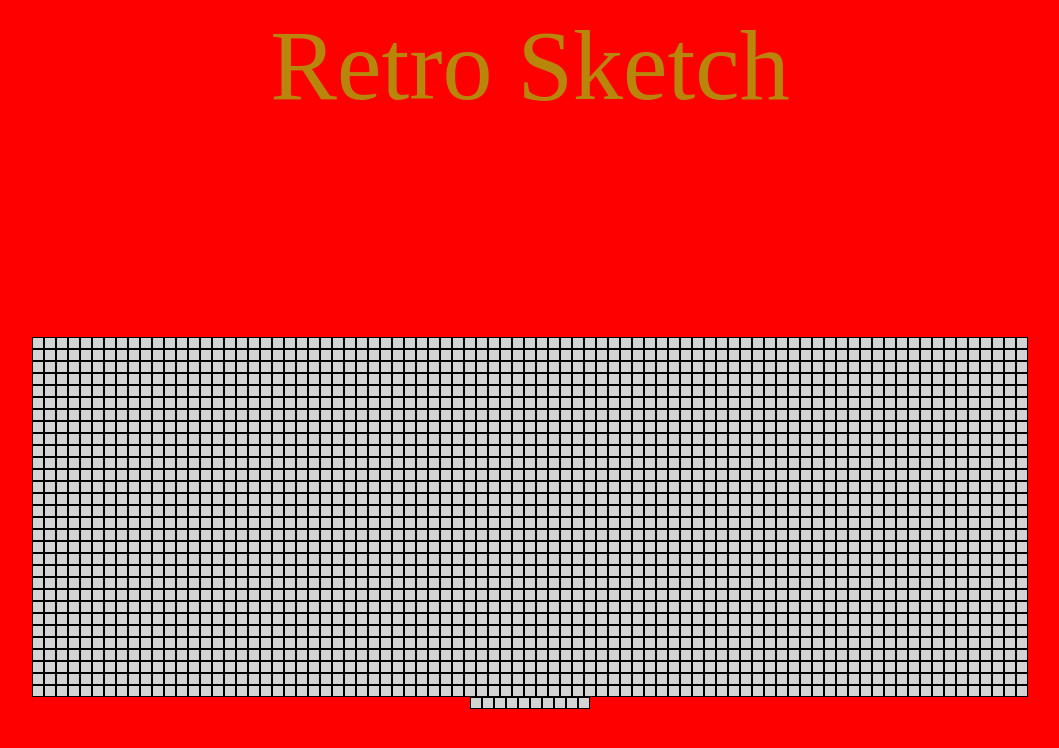
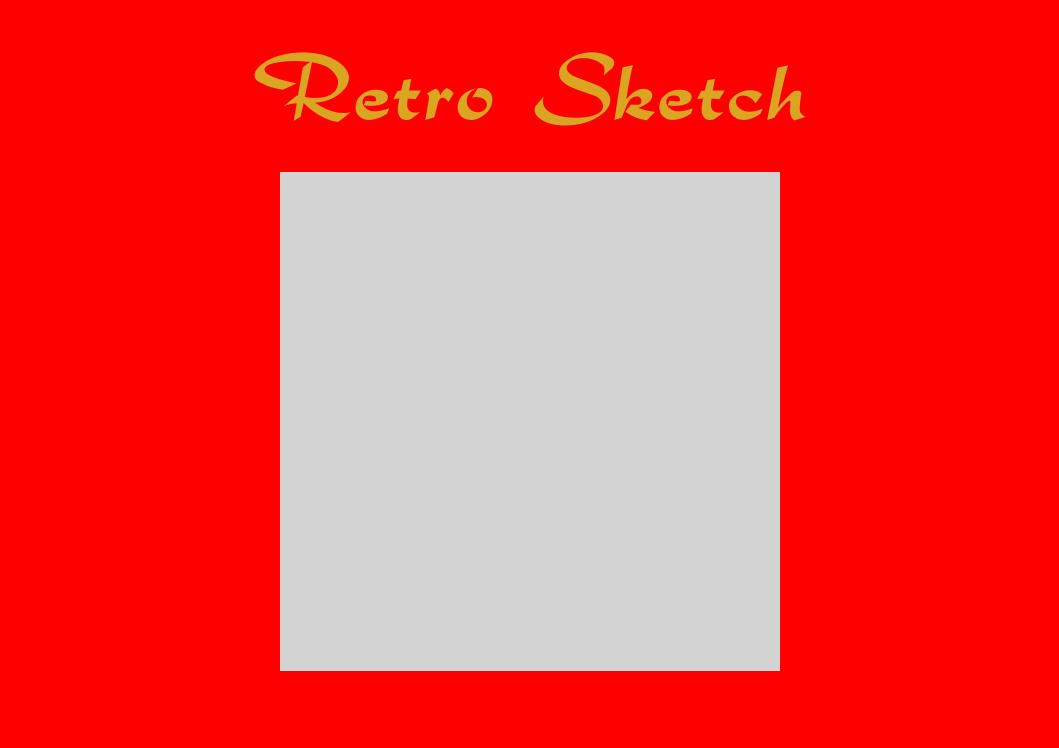
Before and after one commit to map430/etch-a-sketch, a plain HTML site: page index.html in a window 1280 px wide. Shown: the whole page, without its empty margins (110-1169 px from the left). Drawn offline with Linux system fonts and the light colour scheme.

Commit message:
Create dynamic box sizing for container

```diff
--- a/index.html
+++ b/index.html
@@ -18,10 +18,13 @@
 
 
 
+
+
 const container = document.querySelector(".container");
 let newDiv;
-let userInput = 50;
+let userInput = 75;
 let numOfSquares = userInput ** 2;
+let lengthOfSquare = 500/userInput
 
 for (let i = 0; i < numOfSquares; i++) {
     newDiv = document.createElement("div");
@@ -30,9 +33,11 @@ for (let i = 0; i < numOfSquares; i++) {
 }
 
 
+
 const divSquares = document.querySelectorAll(".divSquares");
 divSquares.forEach(function(square){
-square.addEventListener("mouseover", function () {
+    square.style.width = lengthOfSquare + "px";
+    square.addEventListener("mouseover", function () {
     square.classList.remove("divSquares");
     square.classList.add("divSquaresColor");
 });
--- a/style.css
+++ b/style.css
@@ -1,38 +1,39 @@
+@font-face {
+    font-family: "Rondo";
+    src: url("rondo.ttf")
+}
 body {
     display: flex;
     flex-direction: column;
     justify-content: center;
     align-items: center;
     background-color: red;
+    font-family: "Rondo", serif;
 }
 
 .title {
     font-size: 100px;
     padding-bottom: 100px;
-    color: darkgoldenrod;
+    color: goldenrod;
+    padding: 25px;
 }
 
 .container {
     display: flex;
     flex-wrap: wrap;
-    width: 1000px;
-    height: 600px;
+    width: 500px;
+    height: 500px;
     margin-left: 100px;
     margin-right: 100px;
     justify-content: center;
-    align-content: center;
 }
 
 .divSquares {
-    border: 1px solid black;
     background-color: lightgrey;
-    height: 10px;
-    width: 10px;
+
 }
 
 .divSquaresColor {
-    border: 1px solid black;
     background-color: black;
-    height: 10px;
-    width: 10px;
+
 }
```
Also changed, not shown: rondo.ttf (added).
